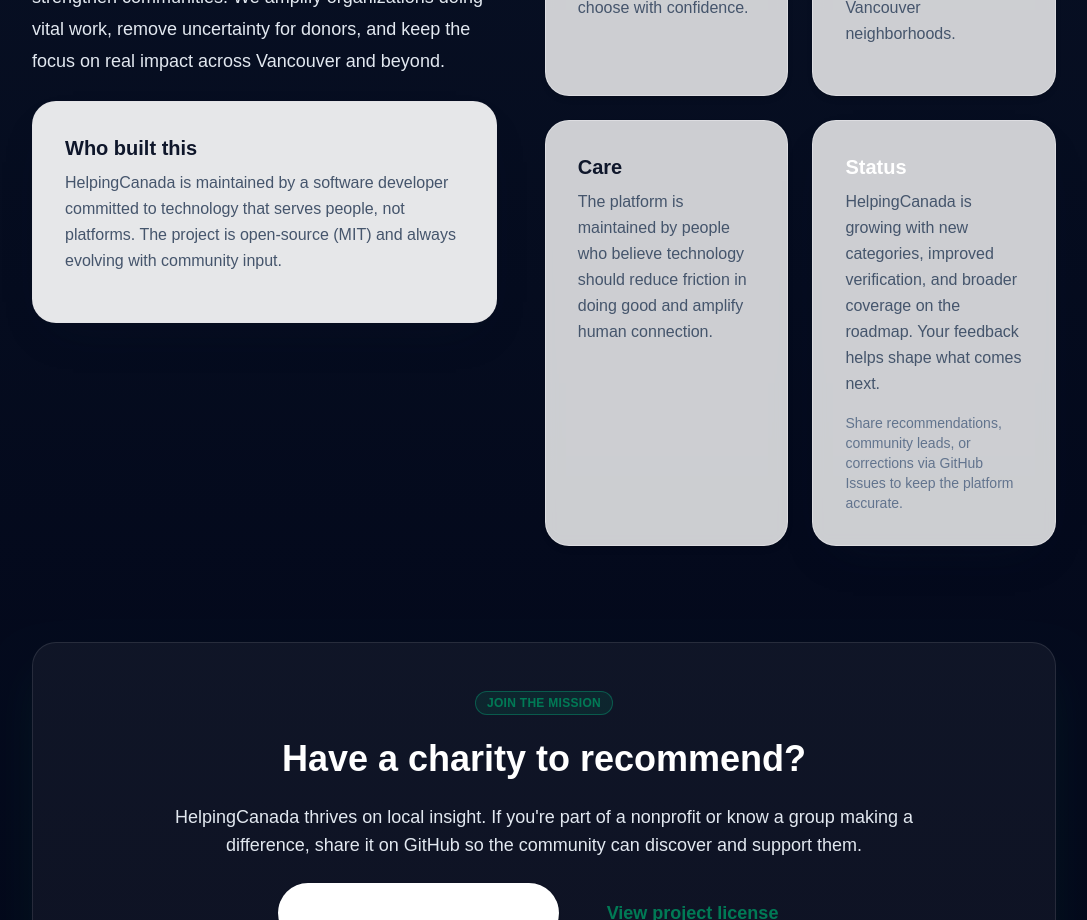
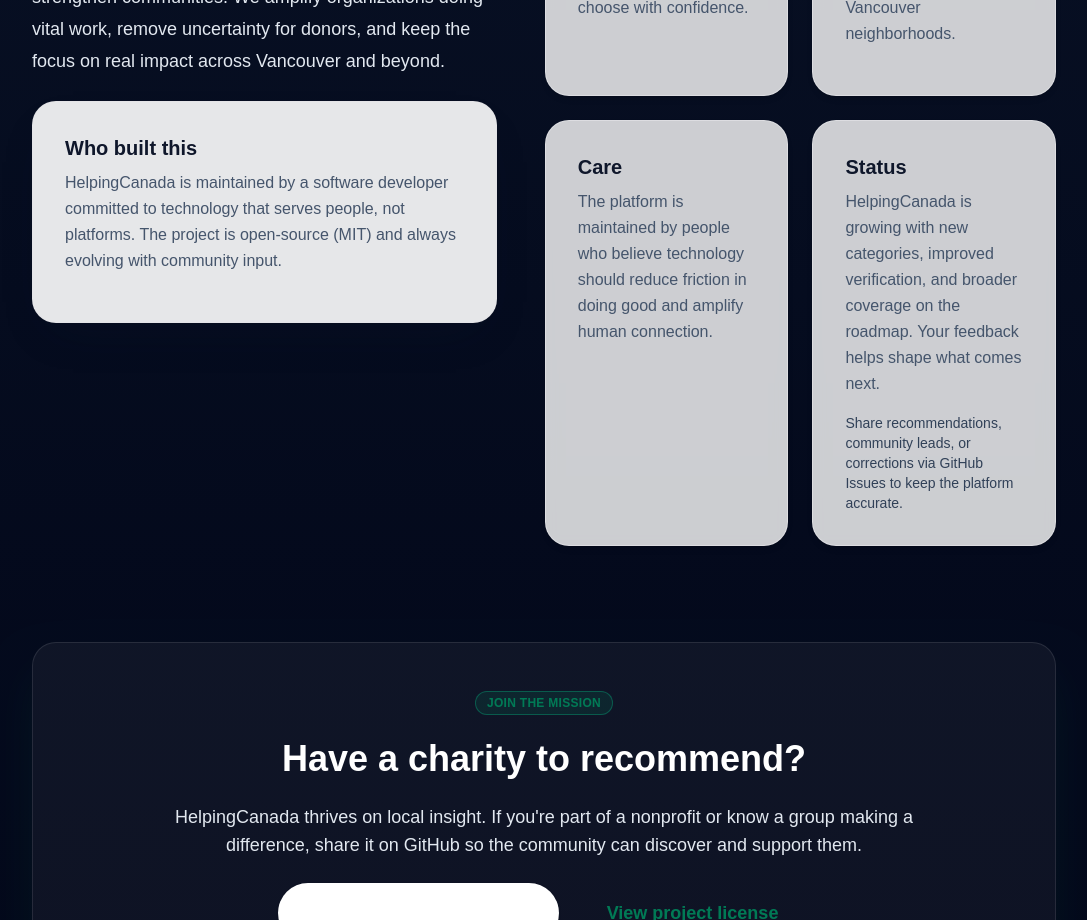
Before and after one commit to gmook9/helpingCanada, a Next.js app: page / in a window 1280 px wide. Shown: the part 3160-4080 px from the top of the page, without its empty margins (96-1183 px from the left). Built offline with nearby package versions, Linux system fonts and the light colour scheme.

Commit message:
home page UI improvements

```diff
--- a/src/app/page.tsx
+++ b/src/app/page.tsx
@@ -253,15 +253,15 @@
                 </CardHeader>
               </Card>
             ))}
-            <Card className="bg-emerald-500 text-emerald-50">
+            <Card className="border border-slate-200 bg-white text-slate-900 shadow-md">
               <CardHeader>
-                <CardTitle className="text-2xl text-white">Status</CardTitle>
-                <CardDescription className="text-emerald-50/90">
+                <CardTitle className="text-2xl text-slate-900">Status</CardTitle>
+                <CardDescription className="text-slate-600">
                   HelpingCanada is growing with new categories, improved verification, and broader coverage on the roadmap. Your
                   feedback helps shape what comes next.
                 </CardDescription>
               </CardHeader>
-              <CardContent className="text-emerald-50/90">
+              <CardContent className="text-slate-700">
                 <p>Share recommendations, community leads, or corrections via GitHub Issues to keep the platform accurate.</p>
               </CardContent>
             </Card>
```
